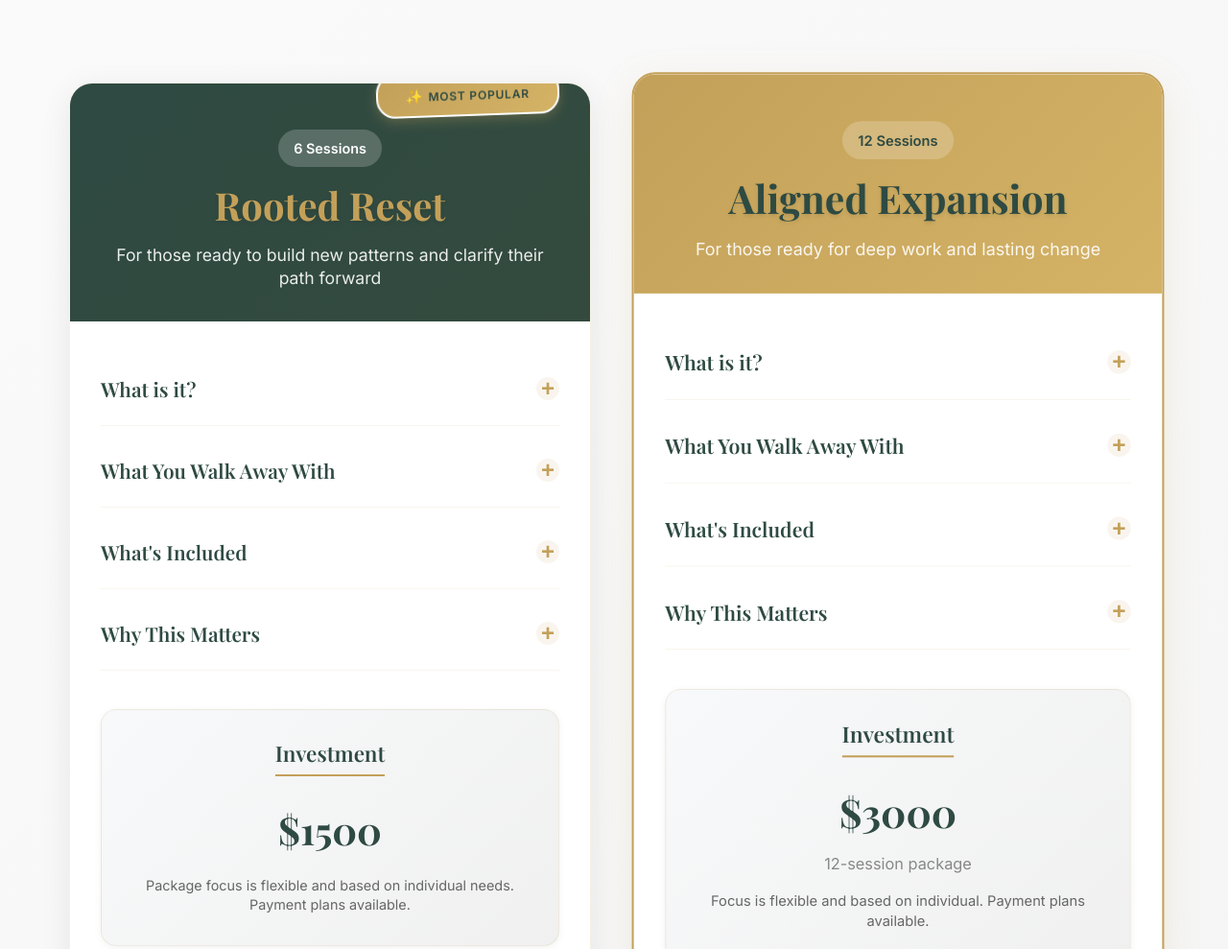
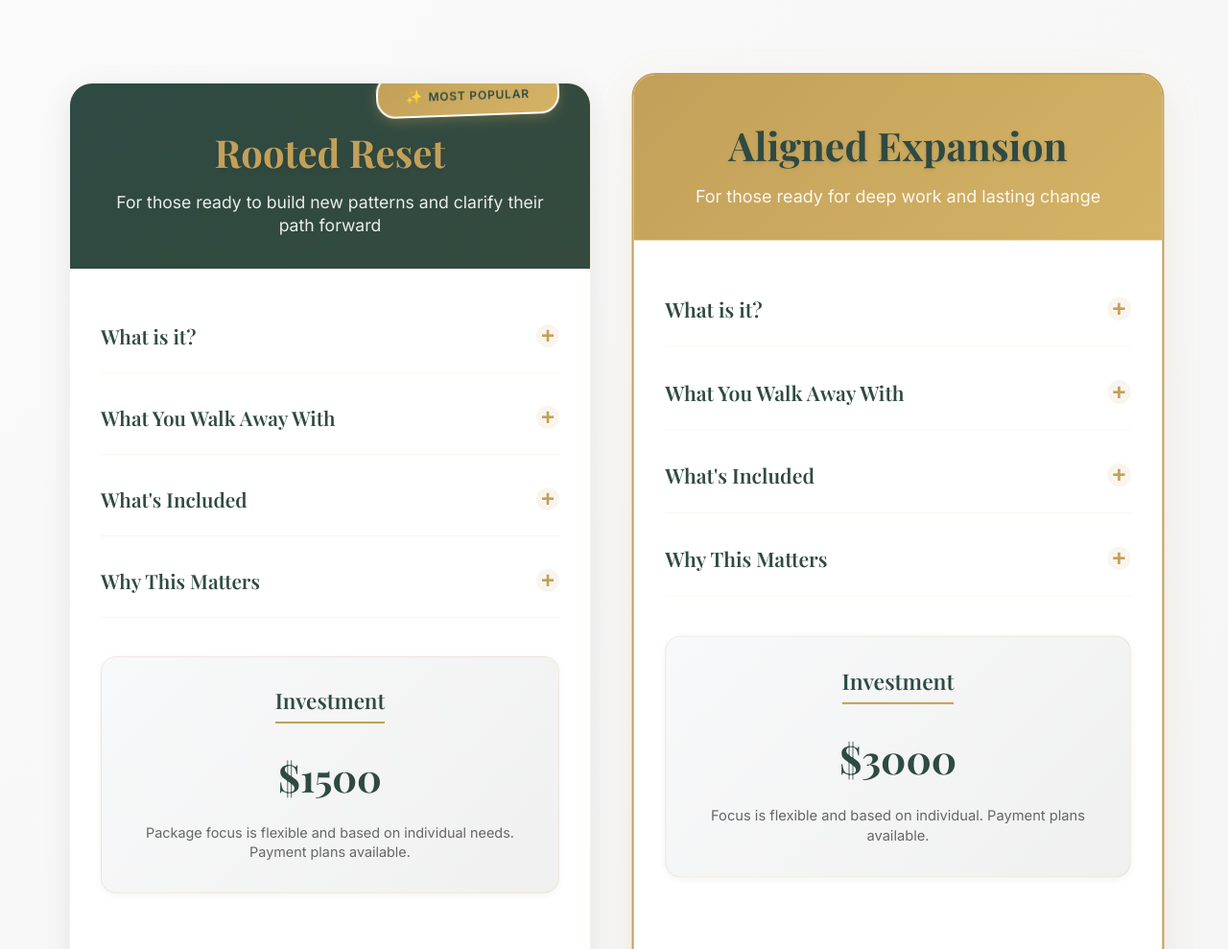
Before and after one commit to oodusany/livingskillfully, a plain HTML site: page coaching.html in a window 1280 px wide. Shown: the part 560-1549 px from the top of the page at 96% size. Drawn offline with nearby package versions, Linux system fonts and the light colour scheme; a web font is replaced by a local one.

Commit message:
packages remove sessions

```diff
--- a/coaching.html
+++ b/coaching.html
@@ -68,7 +68,6 @@
                      <!-- Package 1: Foundation Package -->
                     <div class="package-card">
                         <div class="package-header">
-                            <div class="package-badge">6 Sessions</div>
                             <div class="popular-badge" >Most Popular</div>
                            <h2 class="package-title" style="color: #C3A059;">Rooted Reset</h2>
                             <p class="package-subtitle">For those ready to build new patterns and clarify their path forward</p>
@@ -82,7 +81,7 @@
                                     <span class="accordion-icon">+</span>
                                 </button>
                                 <div class="accordion-content" id="foundation-meaning">
-                                    <p class="package-description">A 6-session 1:1 coaching program for high-achievers who are outwardly successful but inwardly spinning — stuck in indecision, over-functioning, or burnout cycles that cost them time, energy, and connection.<br><br>
+                                    <p class="package-description">A 1:1 coaching program for people who are outwardly successful but inwardly spinning — stuck in indecision, over-functioning, or burnout cycles that cost them time, energy, and connection.<br><br>
                                     This isn't a mindset tune-up. It's a full-body recalibration.
                                     </p>
                                 </div>
@@ -157,7 +156,6 @@
                     <!-- Package 2: Transformation Package -->
                     <div class="package-card featured">
                         <div class="package-header">
-                            <div class="package-badge" style="color: #2E4A42;">12 Sessions</div>
                             <h2 class="package-title" style="color: #2E4A42;">Aligned Expansion</h2>
                             <p class="package-subtitle">For those ready for deep work and lasting change</p>
                         </div>
@@ -170,7 +168,7 @@
                                     <span class="accordion-icon">+</span>
                                 </button>
                                 <div class="accordion-content" id="transformation-meaning">
-                                    <p class="package-description">A 12-session transformational coaching experience for high-achievers who want to pursue bold goals without betraying their body, spirit, or relationships in the process.<br><br>
+                                    <p class="package-description">A transformational coaching experience for change-makers who want to pursue bold goals without betraying their body, spirit, or relationships in the process.<br><br>
                                     This isn't just personal development — it's a new way of achieving: one that's grounded, emotionally intelligent, and sustainable.
                                     </p>
                                 </div>
@@ -201,8 +199,8 @@
                                 <div class="accordion-content" id="transformation-included">
                                     <ul class="package-list">
                                         <li>1 75–90 minute Foundation Session </li>
-                                        <li>12 weekly 60-minute sessions via video call</li>
-                                        <li>Integration check-ins to review growth, refine focus and stay accountable</li>
+                                        <li>12 weekly 60-minute sessions </li>
+                                        <li> 4 Integration check-ins to review growth, refine focus and stay accountable</li>
                                         <li>Somatic grounding, strategic visioning, nervous system- aligned growth.</li>
                                         <li>Personalized guided meditation</li>
                                         <li>Tailored journaling prompts</li>
@@ -231,9 +229,7 @@
                             <div class="package-pricing-display">
                                 <h3 class="pricing-title">Investment</h3>
                                 <div class="price-info">
-                                    <span class="price-range">$3000</span>
-                                    <span class="price-subtitle">12-session package</span>
-                                </div>
+                                    <span class="price-range">$3000</span>                                </div>
                                 <p class="price-note">Focus is flexible and based on individual. Payment plans available.</p>
                             </div>
 
```
